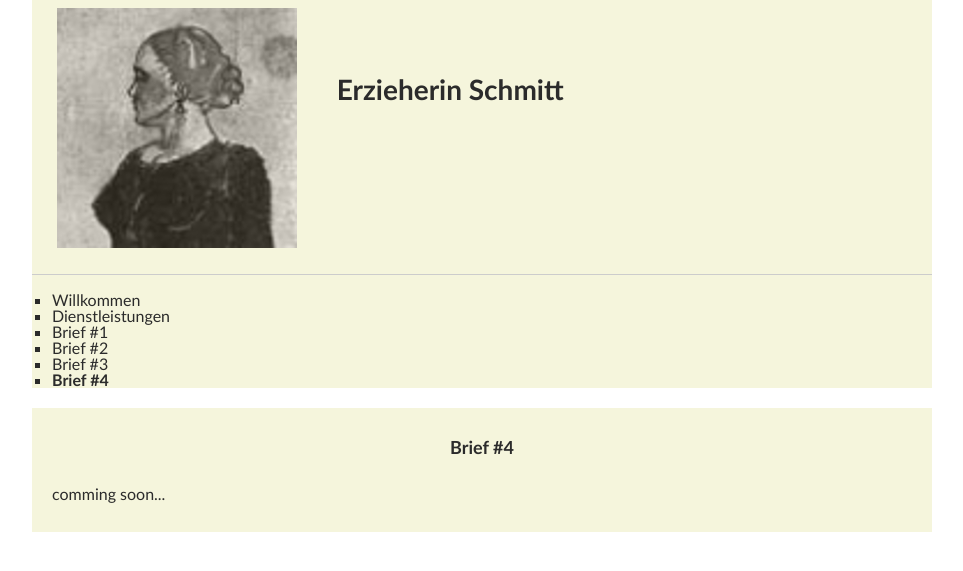
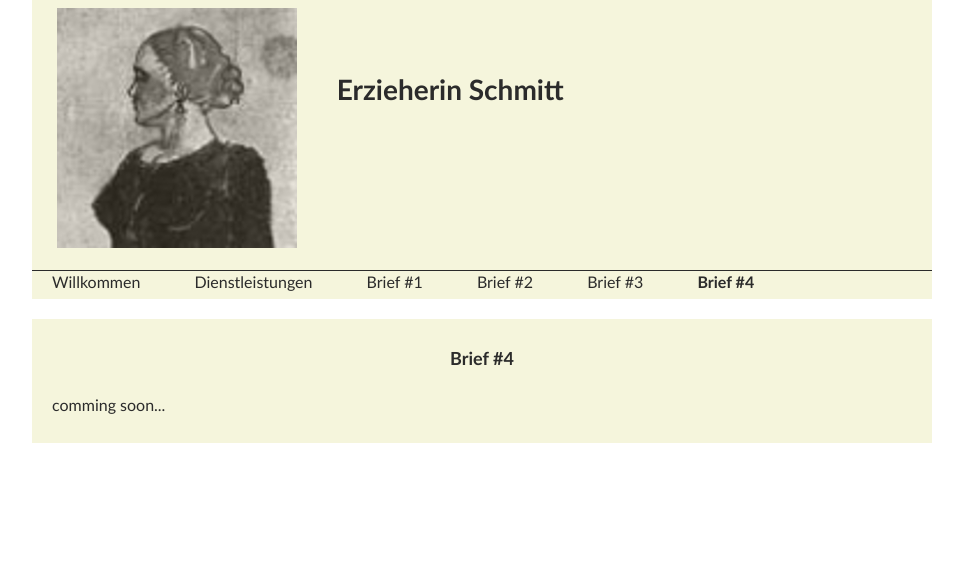
Before and after one commit to richardtraindl/tierarztpraxis-kaiserstrasse.at, a Jekyll site: the page built from xyz123/Schmitt/brief4.html, in a window 1280 px wide. Shown: the top 571 px of the page, without its empty margins (158-1121 px from the left). Built offline with Jekyll 4.4.1, drawn with Linux system fonts in a browser that asks for light colours.

Commit message:
customize

```diff
--- a/_includes/guest.html
+++ b/_includes/guest.html
@@ -13,7 +13,7 @@
                 </div>
             </div>
             <div class="section group">
-            <nav">
+            <nav class="col span_12_of_12">
                 <hr>
 
                 <ul>
```
